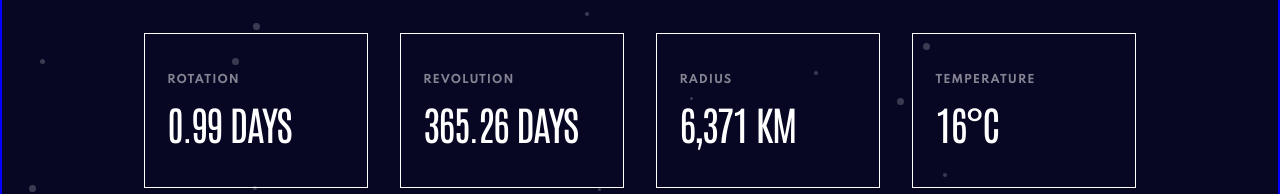
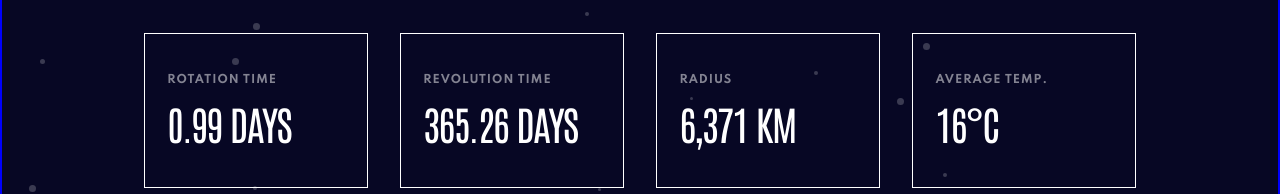
Before and after one commit to JesusKreist/planets-facts-site, a Next.js app: page /earth in a window 1280 px wide. Shown: the part 750-944 px from the top of the page. Built offline with nearby package versions, Linux system fonts and the light colour scheme.

Commit message:
Fix typos in planet's specs

```diff
--- a/src/components/PlanetPage/PlanetInfoSpecs.tsx
+++ b/src/components/PlanetPage/PlanetInfoSpecs.tsx
@@ -58,10 +58,10 @@ const PlanetInfoSpecs = () => {
       gap="2rem"
       templateColumns="repeat(4, 1fr)"
     >
-      <PlanetInfoSpec specName="rotation" specValue={rotation} />
-      <PlanetInfoSpec specName="revolution" specValue={revolution} />
+      <PlanetInfoSpec specName="rotation time" specValue={rotation} />
+      <PlanetInfoSpec specName="revolution time" specValue={revolution} />
       <PlanetInfoSpec specName="radius" specValue={radius} />
-      <PlanetInfoSpec specName="temperature" specValue={temperature} />
+      <PlanetInfoSpec specName="average temp." specValue={temperature} />
     </Grid>
   );
 };
```
